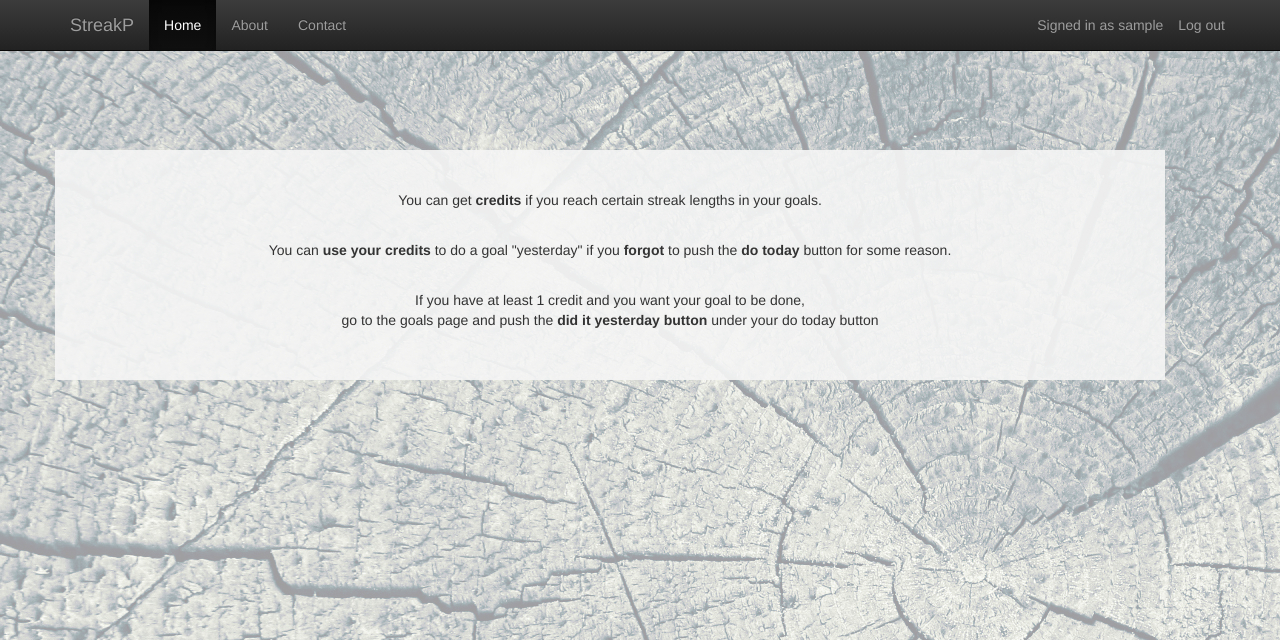
After one commit to katkelemen/streakp, a Django app: page /credit_info/ in a window 1280 px wide. The commit adds this page. Shown: the top 640 px of the page. Run offline with Django 3.2, Linux system fonts and the light colour scheme; the visitor is signed in with stand-in values (Sample User, id 1); some libraries are stand-ins or nearby versions.

Commit message:
random goal suggestions and credits to spend on 'did it yesterday' added

```diff
--- /dev/null
+++ b/streakp/__init__.py
@@ -0,0 +1 @@
+__author__ = 'fox'
--- a/streakp/goals/admin.py
+++ b/streakp/goals/admin.py
@@ -1,11 +1,11 @@
 from django.contrib import admin
 from models import Day
 from models import Goal
+from models import Credit
 
 class DayInline(admin.TabularInline):
     model = Day
     extra = 3
-
 
 class GoalAdmin(admin.ModelAdmin):
     inlines = [DayInline]
@@ -13,3 +13,4 @@ class GoalAdmin(admin.ModelAdmin):
     list_display = ('name', 'pub_date', 'user')
 
 admin.site.register(Goal, GoalAdmin)
+admin.site.register(Credit)
--- /dev/null
+++ b/streakp/goals/random_suggestions.py
@@ -0,0 +1,6 @@
+import random
+
+rand_sug = ["practice moondlanding", "pet a panda"]
+
+def random_suggestions():
+    return random.choice(rand_sug)
--- /dev/null
+++ b/streakp/goals/templates/goals/credit_info.html
@@ -0,0 +1,26 @@
+{% extends 'base.html' %}
+
+{% load staticfiles %}
+
+{% block content %}
+
+<div class="container">
+
+    <div class="row">
+
+        <div class="starter-template">
+
+            <p>You can get <strong>credits</strong> if you reach certain streak lengths in your goals.</p>
+            <br/>
+            <p>You can <strong>use your credits</strong> to do a goal "yesterday" if you <strong>forgot</strong> to push the <strong>do today</strong> button for some reason.</p>
+            <br/>
+            <p>If you have at least 1 credit and you want your goal to be done,<br/>
+                go to the goals page and push the <strong>did it yesterday button</strong> under your do today button</p>
+
+        </div>
+
+    </div>
+
+</div>
+
+{% endblock %}
--- a/streakp/goals/templates/goals/goal.html
+++ b/streakp/goals/templates/goals/goal.html
@@ -38,7 +38,7 @@
                 </div>
                 {% endif %}
 
-                {% if not current_goal.is_done_yesterday %}
+                {% if not current_goal.is_done_yesterday and current_goal.user_has_credit %}
                 <div class="do-button">
                     <form action="/goal/{{current_goal.id}}/yesterday/" method="post">
                     {% csrf_token %}
--- a/streakp/goals/views.py
+++ b/streakp/goals/views.py
@@ -3,12 +3,12 @@ from django.shortcuts import render
 from django.http import HttpResponse, HttpResponseRedirect
 from django.utils import timezone
 from datetime import datetime, timedelta
-from .models import Goal, Day
+from .models import Goal, Day, Credit
 from django.contrib.auth import authenticate, login, logout
 from django.contrib.auth.decorators import login_required
 from . import streak
 from django.shortcuts import get_object_or_404
-
+from . import random_suggestions
 
 
 def same_date(date1):
@@ -17,8 +17,14 @@ def same_date(date1):
 @login_required
 def index(request):
     current_goals = Goal.objects.filter(user=request.user)
+    user_credit = Credit.objects.get(user=request.user)
     all_goals_sorted = sorted(Goal.objects.all(), key=Goal.lenstreak, reverse=True)
-    context = {'goals': current_goals, 'all_goals': all_goals_sorted}
+    suggestion = random_suggestions.random_suggestions()
+    context = {'goals': current_goals,
+               'all_goals': all_goals_sorted,
+               'suggestion': suggestion,
+               'credit': user_credit,
+               }
     return render(request, 'goals/index.html', context)
 
 @login_required
@@ -36,7 +42,13 @@ def goal(request, goal_id):
         streakdays = list(current_goal.day_set.all())[-lenstreak:]
         ls = range(lenstreak)
         longest_streak = streak.longest_streak(dates)
-        context = {'dates': dates, 'longest_streak':longest_streak, 'streakdays':streakdays, 'days':days, 'current_goal':current_goal, 'lenstreak':lenstreak, 'ls':ls, 'allowed':allowed, 'current_user':current_user}
+        context = {'dates': dates,
+                   'longest_streak':longest_streak,
+                   'streakdays':streakdays, 'days':days,
+                   'current_goal':current_goal,
+                   'lenstreak':lenstreak, 'ls':ls,
+                   'allowed':allowed,
+                   'current_user':current_user}
         return render(request, 'goals/goal.html', context)
     else:
         return HttpResponse('You dont have this goal')
@@ -44,10 +56,13 @@ def goal(request, goal_id):
 @login_required
 def done_yesterday(request, goal_id):
     current_goal = get_object_or_404(Goal, pk=goal_id)
+    user_credit = Credit.objects.get(user=request.user)
     if current_goal in Goal.objects.filter(user=request.user):
         if request.method=='POST' and not current_goal.is_done_yesterday():
             d = Day(goal=current_goal, date=timezone.now()-timedelta(days=1))
             d.save()
+            user_credit.credit -= 1
+            user_credit.save()
     return HttpResponseRedirect("/goal/"+str(current_goal.id))
 
 @login_required
@@ -135,3 +150,7 @@ def update_notes(request, goal_id):
     current_goal.notes = request.POST['notes']
     current_goal.save()
     return HttpResponse(current_goal.notes)
+
+@login_required
+def credit_info(request):
+    return render(request, "goals/credit_info.html")
--- a/streakp/streak/urls.py
+++ b/streakp/streak/urls.py
@@ -33,4 +33,5 @@ urlpatterns = [
     url(r'^goal_settings/(?P<goal_id>[0-9]+)/$', 'goals.views.goal_settings', name='goal_settings'),
     url(r'^account/$', 'goals.views.account_page_view', name='account_page'),
     url(r'^goal/(?P<goal_id>[0-9]+)/update_notes/$', 'goals.views.update_notes', name='update_notes'),
+    url(r'^credit_info/$', 'goals.views.credit_info', name='credit_info'),
 ]
```
Also changed, not shown: streakp/goals/models.py (+11 -0 lines), streakp/goals/templates/goals/index.html (+7 -1 lines), streakp/goals/migrations/0007_auto_20150810_1102.py (added).
